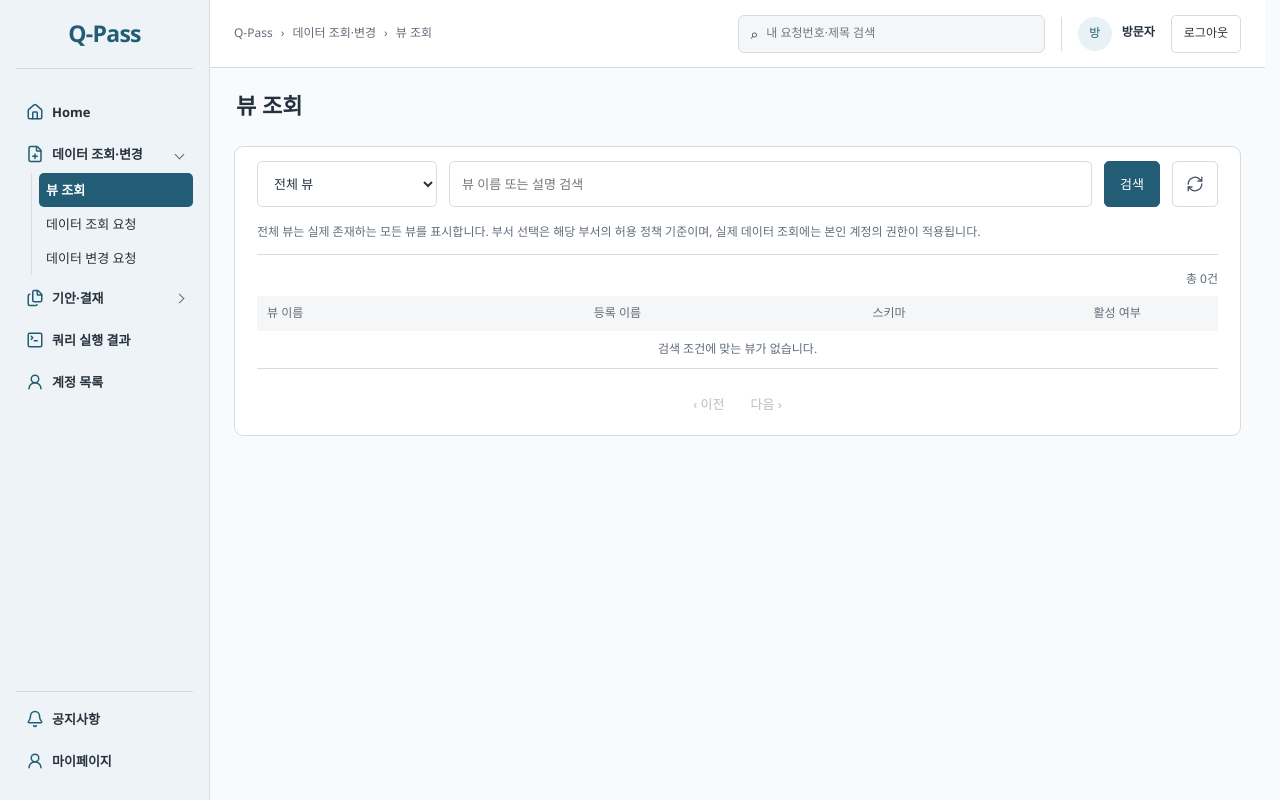
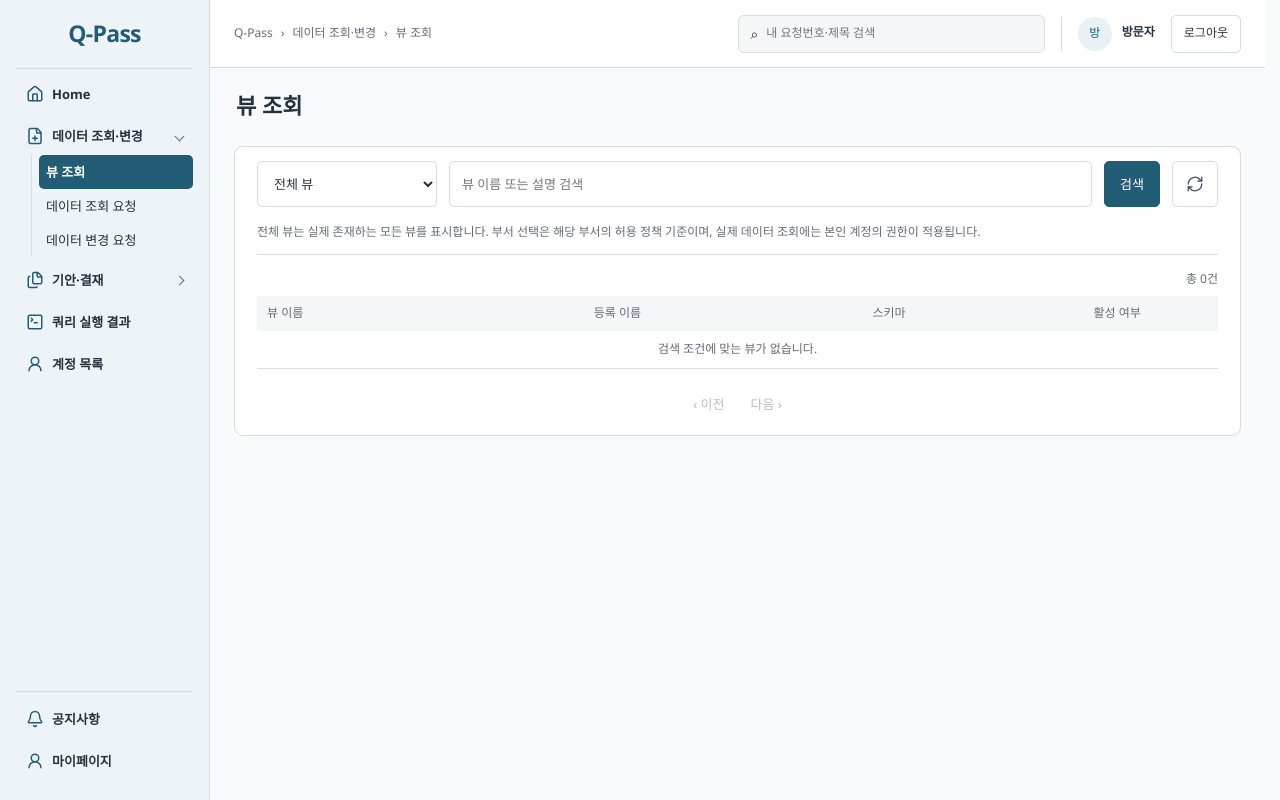
Before and after one commit to cheeseseasoning/team-project_sql-system, a Java web app: page /views in a window 1280 px wide. Run offline with Spring Boot 4, a stand-in JSP engine, Linux system fonts and the light colour scheme; the visitor is signed in with stand-in values (Sample User, id 1); data that the repository does not hold is empty; some of the project's set-up classes (security, data sources, template engines, error pages and the like) are left out, and stand-ins take their place; some libraries are stand-ins or nearby versions; some web fonts are replaced.

Commit message:
fix: align sidebar navigation with page heading

```diff
--- a/src/main/resources/static/css/layout.css
+++ b/src/main/resources/static/css/layout.css
@@ -717,7 +717,7 @@ html {
 }
 
 .sidebar > hr + nav {
-    margin-top: 24px;
+    margin-top: 6px;
 }
 
 /* 조회·변경 요청 편집 화면은 유지하고 나머지 화면 시작점만 4px 올린다. */
--- a/src/main/webapp/WEB-INF/views/fragments/top.jspf
+++ b/src/main/webapp/WEB-INF/views/fragments/top.jspf
@@ -14,7 +14,7 @@
     <link rel="stylesheet"
           href="${pageContext.request.contextPath}/css/sqlflow.css">
     <link rel="stylesheet"
-              href="${pageContext.request.contextPath}/css/layout.css?v=20261113-content-top">
+              href="${pageContext.request.contextPath}/css/layout.css?v=20261118-sidebar-top-align">
 
     <c:if test="${page == 'home'}">
         <link rel="stylesheet"
```
